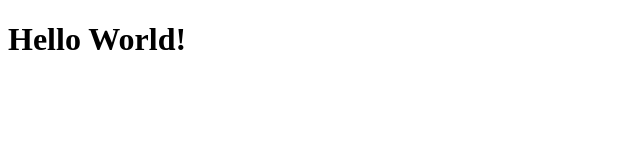
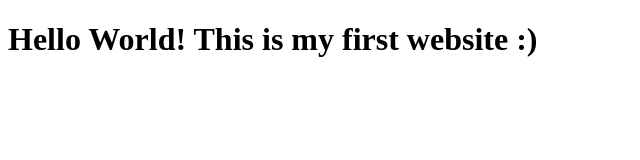
Before and after one commit to zedchamaa/git_test, a plain HTML site: page html-boilerplate/index.html in a window 1280 px wide. Shown: the whole page, without its empty margins (0-640 px from the left). Drawn offline with Linux system fonts and the light colour scheme.

Commit message:
Added this is my first website to the Hello World h1 tag

```diff
--- a/html-boilerplate/index.html
+++ b/html-boilerplate/index.html
@@ -6,6 +6,6 @@
     </head>
 
     <body>
-        <h1>Hello World!</h1>
+        <h1>Hello World! This is my first website :)</h1>
     </body>
 </html>
```
